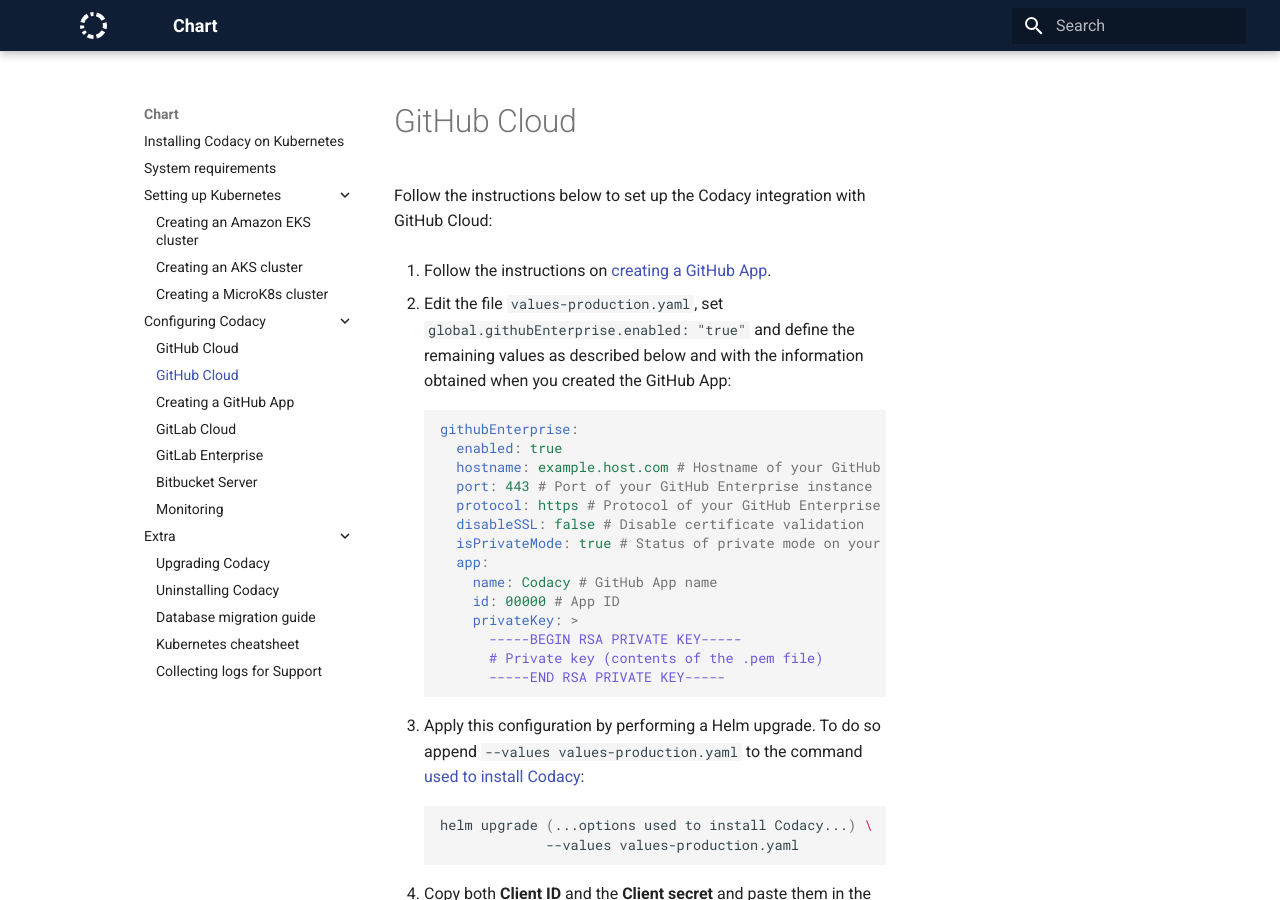
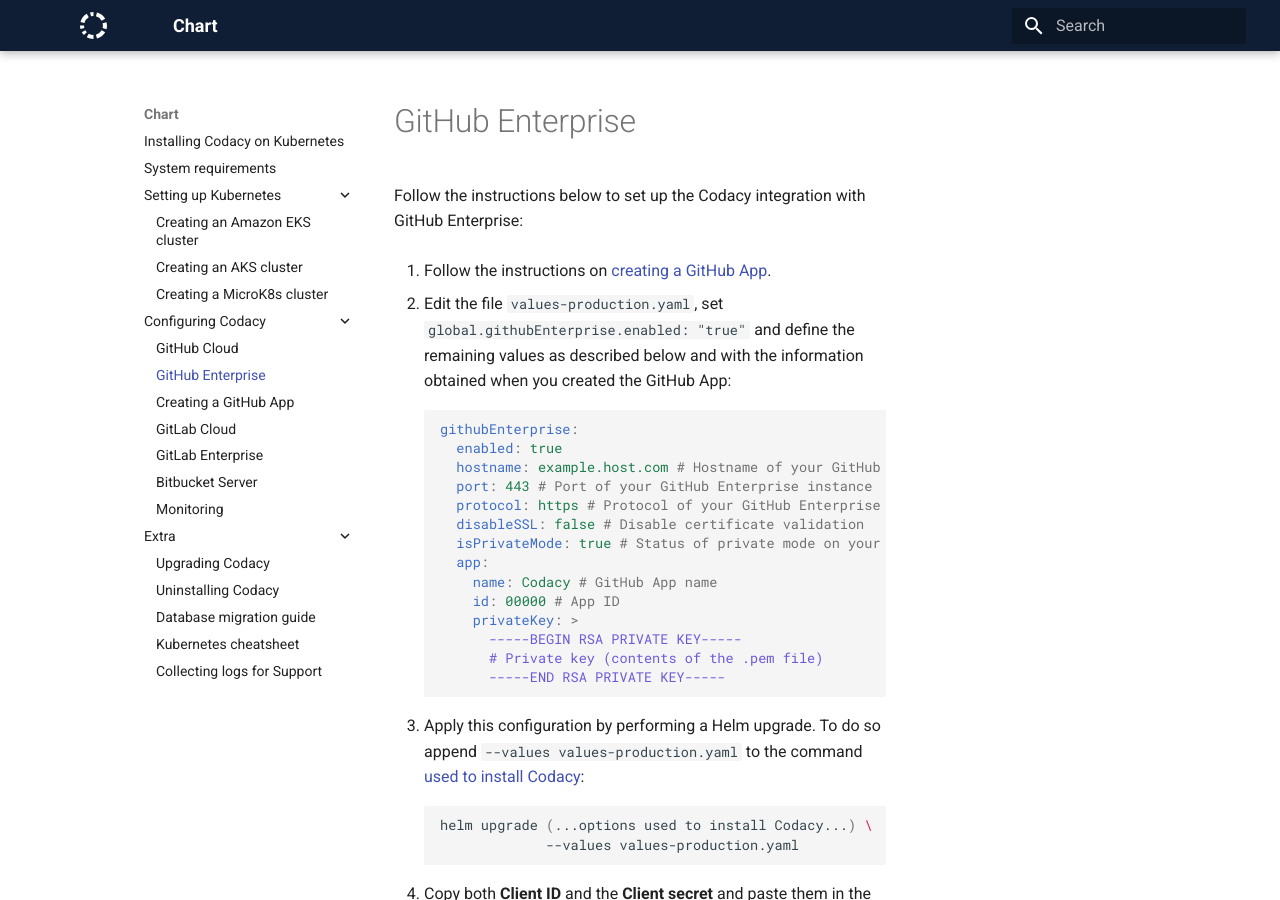
Before and after one commit to codacy/chart, an MkDocs documentation site: the page built from docs/configuration/git-providers/github-enterprise.md, in a window 1280 px wide and 900 px high. Built offline with MkDocs 1.6.1 and Material for MkDocs 9.7.7, drawn with Linux system fonts in a browser that asks for light colours.

Commit message:
Apply corrections identified by @mrfyda

```diff
--- a/docs/configuration/git-providers/github-enterprise.md
+++ b/docs/configuration/git-providers/github-enterprise.md
@@ -1,6 +1,6 @@
-# GitHub Cloud
+# GitHub Enterprise
 
-Follow the instructions below to set up the Codacy integration with GitHub Cloud:
+Follow the instructions below to set up the Codacy integration with GitHub Enterprise:
 
 1.  Follow the instructions on [creating a GitHub App](create-github-app.md).
 
```
Also changed, not shown: 2 other files.
